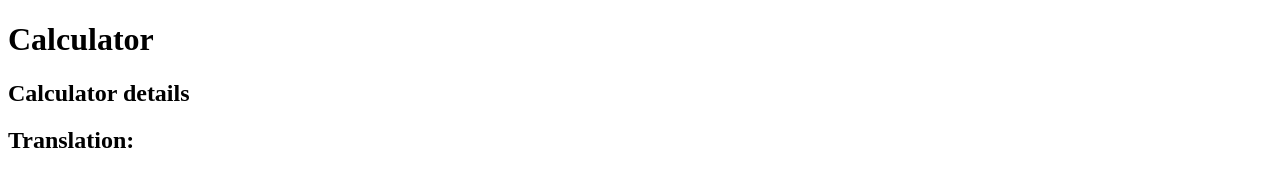
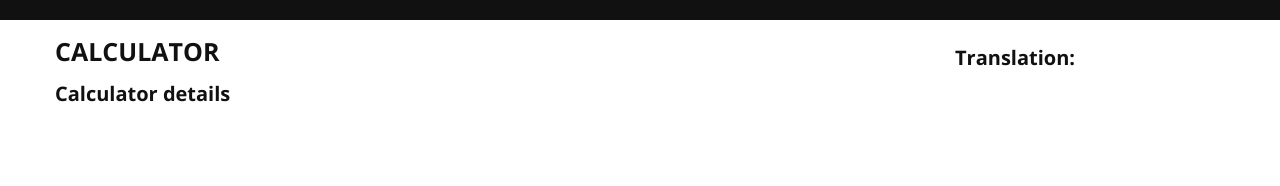
Before and after one commit to linda6907/calculator, a plain HTML site: page index.html in a window 1280 px wide. Drawn offline with Linux system fonts and the light colour scheme.

Commit message:
main page updated with style

```diff
--- a/index.html
+++ b/index.html
@@ -14,6 +14,8 @@
       name="description"
       content="In case of inclement weather, natural disaster, or emergency, the Comptrollers office will post messages and information here for Comptroller employees."
     />
+    <link rel="stylesheet" href="assets/styles/ctg/core.min.css" />
+    <link rel="stylesheet" href="assets/styles/ctg/section/help.min.css" />
     <style>
       .trans-header {
         margin-bottom: 0.25rem;
```
